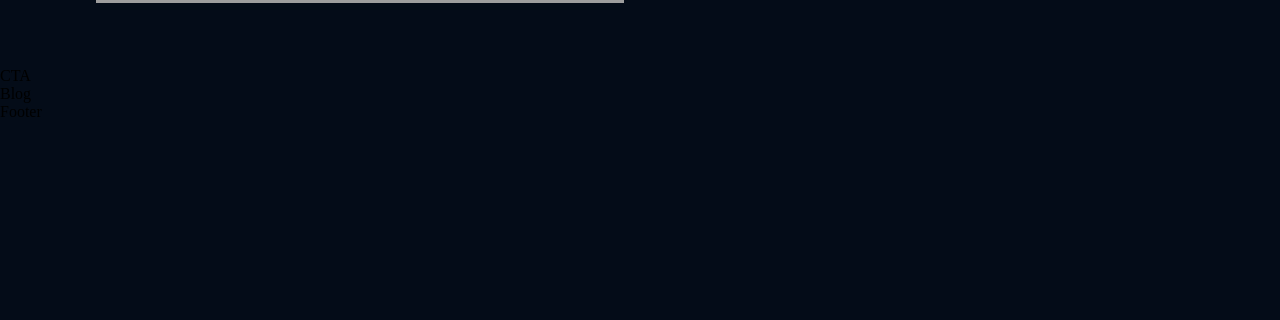
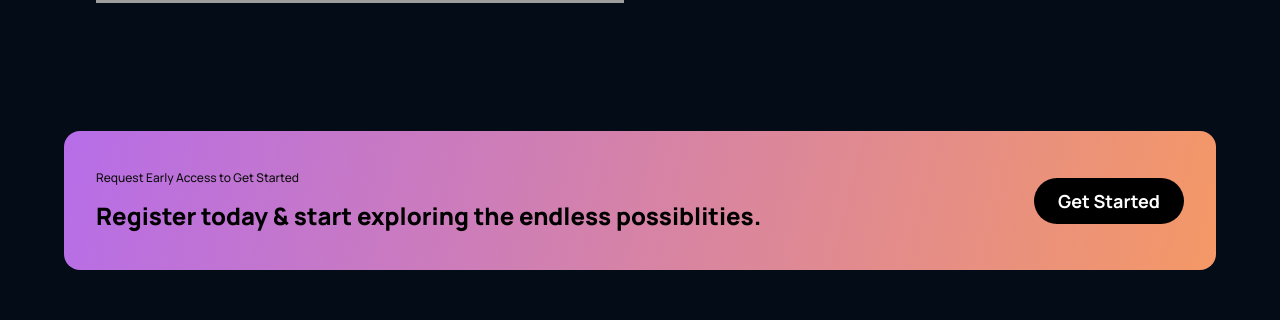
Before and after one commit to gautamtmg/GPT-3-landing-page, a React (Create React App) app: page / in a window 1280 px wide. Shown: the part 2529-2849 px from the top of the page. Before the commit the page ends 2650 px from the top, so only its background shows below. Built offline with nearby package versions, Linux system fonts and the light colour scheme; grey boxes are pictures that could not be loaded.

Commit message:
CTA section

```diff
--- a/src/components/cta/CTA.jsx
+++ b/src/components/cta/CTA.jsx
@@ -3,8 +3,18 @@
 
 const CTA = () => {
     return (
-        <div>
-            CTA
+        <div className='gpt3__cta'>
+            <div className='gpt3__cta-content'>
+                <p>
+                Request Early Access to Get Started
+                </p>
+                <h3>
+                Register today & start exploring the endless possiblities.
+                </h3>
+            </div>
+            <div className='gpt3__cta-btn'>
+                <button type='button'>Get Started</button>
+            </div>
         </div>
     )
 }
--- a/src/components/cta/cta.css
+++ b/src/components/cta/cta.css
@@ -0,0 +1,80 @@
+.gpt3__cta{
+    display: flex;
+    justify-content: space-between;
+    align-items: center;
+    flex-direction: row;
+
+    padding: 2rem;
+    margin: 4rem;
+    border-radius: 1rem;
+    background: var(--gradient-bar);
+}
+
+.gpt3__cta-content p{
+    font-family: var(--font-family);
+    font-size: 12px;
+    font-weight: 500;
+    line-height: 30px;
+
+    color: #0e0e0e;
+}
+
+.gpt3__cta-content h3{
+    font-family: var(--font-family);
+    font-size: 24px;
+    line-height: 45px;
+
+    font-weight: 800;
+    color: #000000;
+
+}
+
+.gpt3__cta-btn{
+    display: flex;
+    justify-content: center;
+    align-items: center;
+    margin-left: 2rem;
+}
+
+.gpt3__cta-btn button{
+    background: #000000;
+    border-radius: 40px;
+    font-family: var(--font-family);
+    font-size: 18px;
+    line-height: 30px;
+    font-weight: bold;
+    color: #ffffff;
+    padding: 0.5rem 1rem;
+    border: none;
+    outline: none;
+    cursor: pointer;
+    min-width: 150px;
+}
+
+@media screen and (max-width:650px) {
+    .gpt3__cta{
+        flex-direction: column;
+    }
+
+    .gpt3__cta-btn{
+        margin: 2rem 0 0 ;
+    }
+
+
+}
+
+@media screen and (max-width:550px) {
+    .gpt3__cta{
+        margin:4rem 2rem;
+    }
+
+    .gpt3__cta-content h3{
+        font-size: 18px;
+        line-height: 32px;
+    }
+
+    .gpt3__cta-btn button{
+        font-size: 14px;
+        line-height: 28px;
+    }
+}
```
